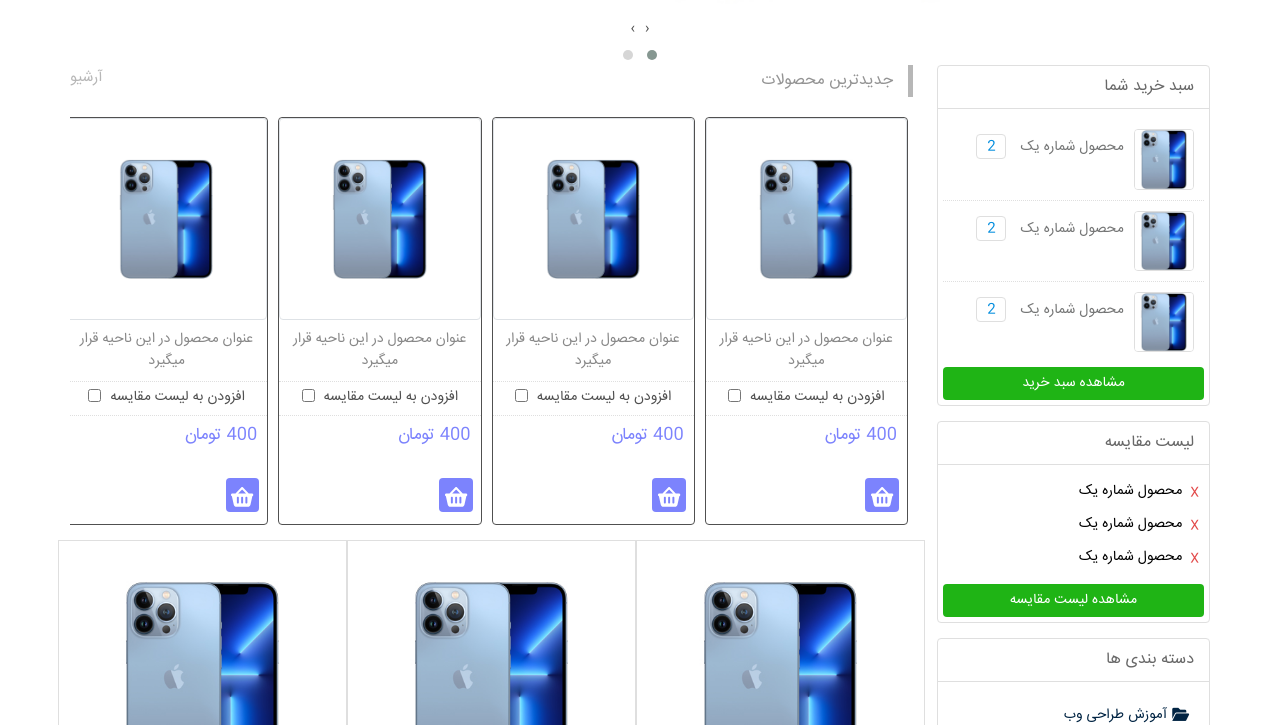
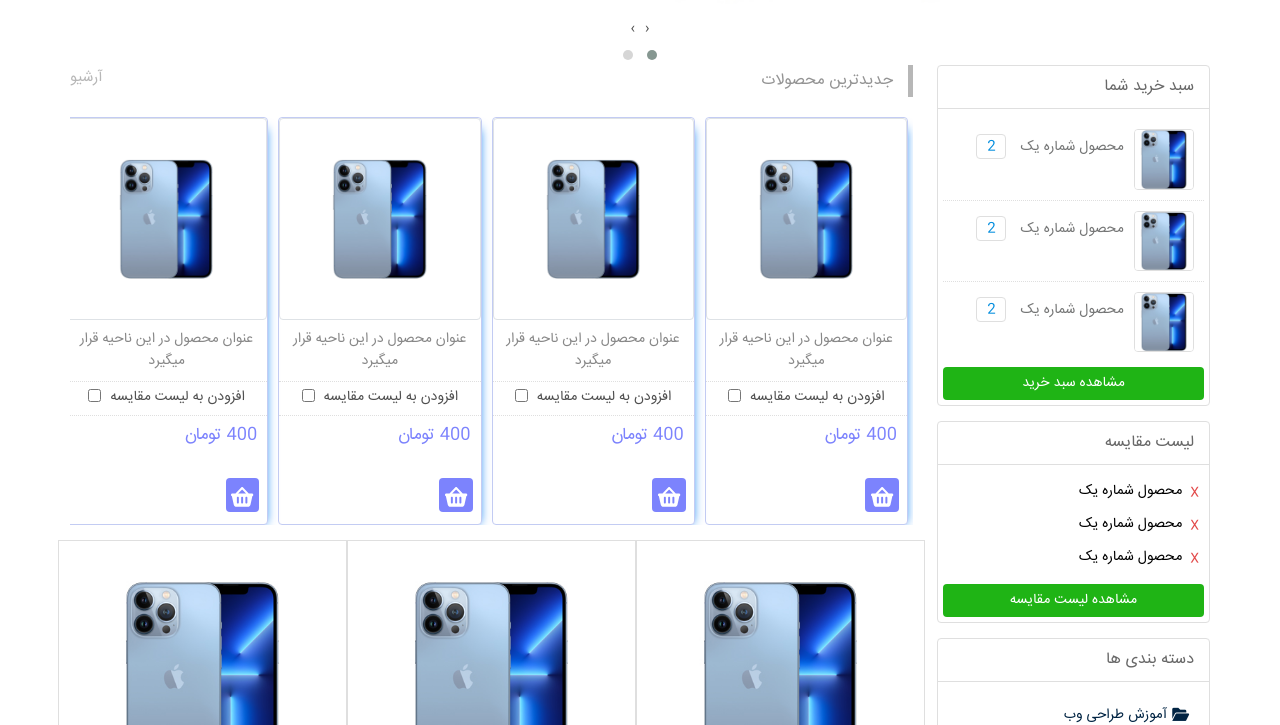
Before and after one commit to pouriasadeghi18/EShopPsCode-Template, a plain HTML site: page index.html in a window 1280 px wide. Shown: the part 510-1235 px from the top of the page. Drawn offline with Linux system fonts and the light colour scheme; files whose address does not match are found by name.

Commit message:
edit item-owl

```diff
--- a/Css/Style.css
+++ b/Css/Style.css
@@ -857,3 +857,9 @@ footer .top-footer header h3 {
   position: relative;
   top: 2px
 }
+
+.item-owl{
+  border: 1px solid #c3ccf3;
+  box-shadow: 5px 5px 10px -7px #007af3;
+  background-color:#fff;
+}
--- a/index.html
+++ b/index.html
@@ -225,7 +225,7 @@
 
 
 					<div style="border: none;" class="item  ">
-						<div style="border: 1px solid;" class="border-radius">
+						<div  class="border-radius item-owl">
 							<span>
 							   <img class="img-thumbnail"  src="./Image/1.jpg">
 							</span>
```
